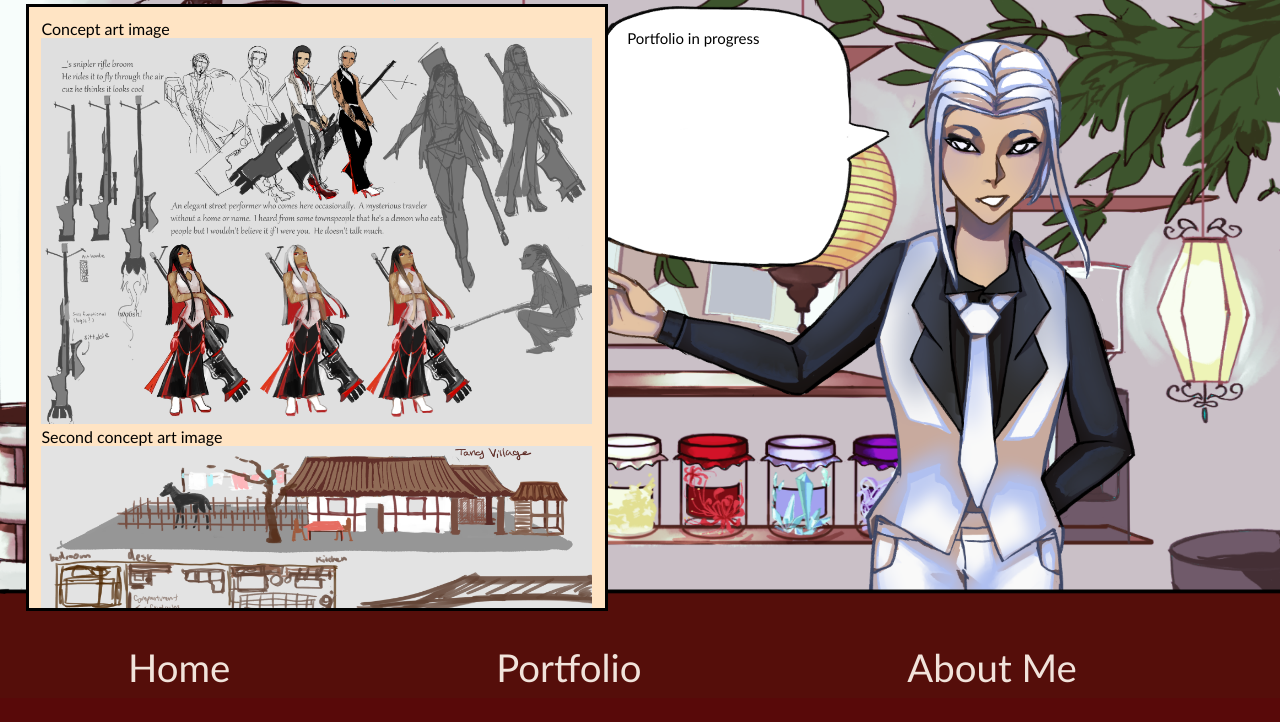
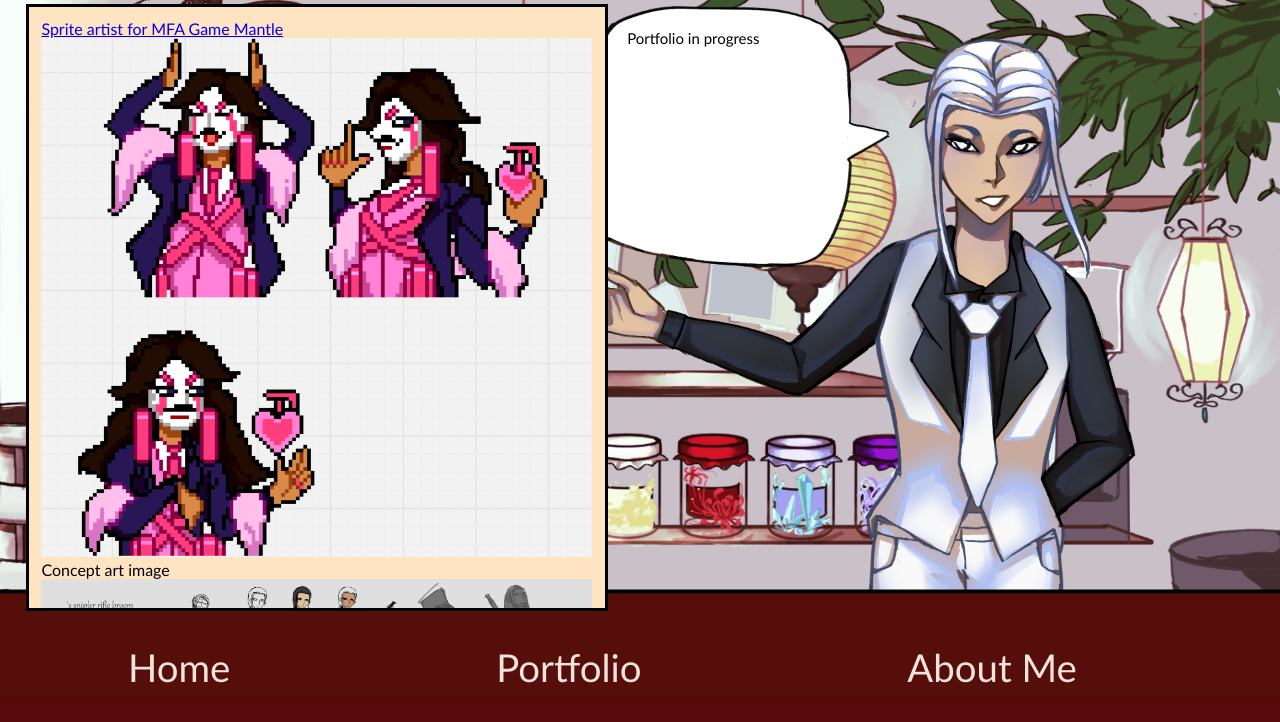
Before and after one commit to clwangUSC/clwangUSC.github.io, a plain HTML site: page index.html in a window 1280 px wide. Both pictures are taken after a click on the link "Portfolio". Shown: the part 38-760 px from the top of the page. Drawn offline with Linux system fonts and the light colour scheme.

Commit message:
mantle update

```diff
--- a/index.html
+++ b/index.html
@@ -36,6 +36,10 @@
     </div>
     <div class="portfolio" id="portfolio">
       <div class="portfolioItems" >
+        <a href = "https://store.steampowered.com/app/3714810/Mantle/">
+          Sprite artist for MFA Game Mantle
+          <img src="images/portfolio images/mantle.png"></img>
+        </a>
         Concept art image
         <img src="images/portfolio images/character design.png"></img>
         Second concept art image
```
Also changed, not shown: images/portfolio images/mantle.png (added).
